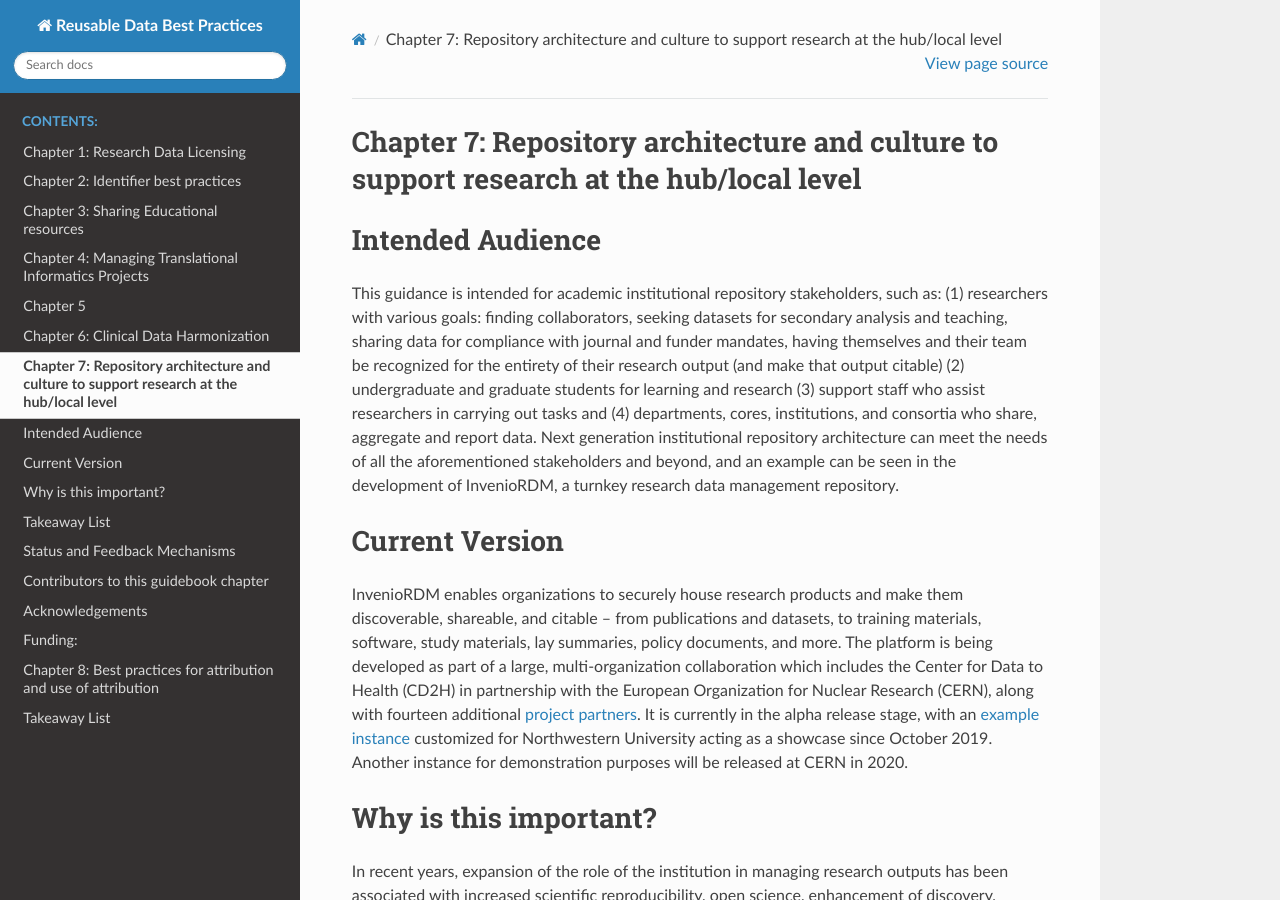
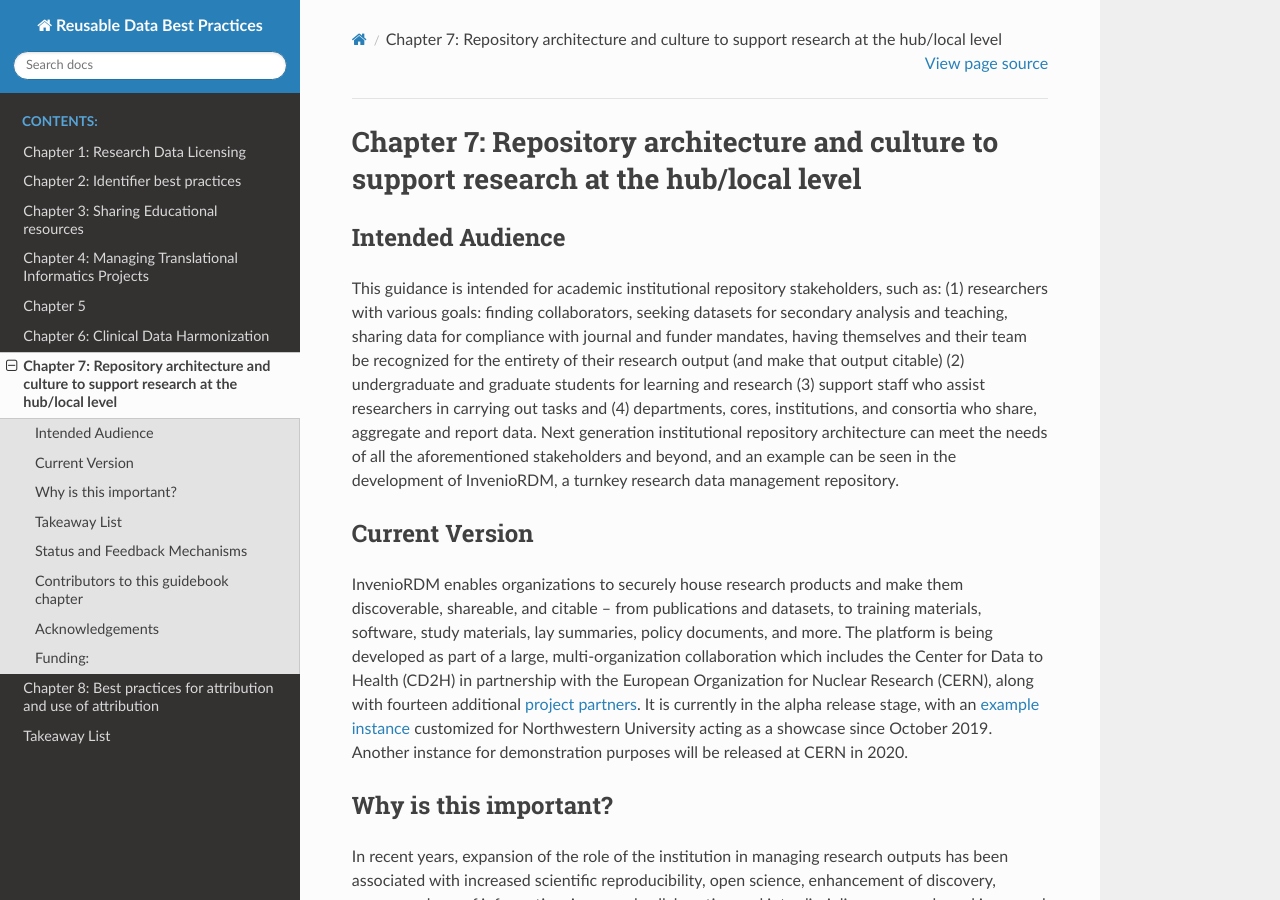
Before and after one commit to data2health/informatics-playbook, a Sphinx documentation site: the page built from docs/chapters/chapter_7.md, in a window 1280 px wide and 900 px high. Built offline with Sphinx 7.4.7 and the Read the Docs theme 2.0.0, drawn with Linux system fonts in a browser that asks for light colours.

```diff
--- a/docs/chapters/chapter_7.md
+++ b/docs/chapters/chapter_7.md
@@ -1,14 +1,14 @@
 # Chapter 7: Repository architecture and culture to support research at the hub/local level
 
-# Intended Audience
+## Intended Audience
 
 This guidance is intended for academic  institutional repository stakeholders, such as:  (1) researchers with various goals: finding collaborators, seeking datasets for secondary analysis and teaching, sharing data for compliance with journal and funder mandates, having themselves and their team be recognized for the entirety of their research output (and make that output citable) (2) undergraduate and graduate students for learning and research (3) support staff who assist researchers in carrying out tasks and (4) departments, cores, institutions, and consortia who share, aggregate and report data. Next generation institutional repository architecture can meet the needs of all the aforementioned stakeholders and beyond, and an example can be seen in the development of InvenioRDM, a turnkey research data management repository.
 
-# Current Version
+## Current Version
 
 InvenioRDM enables organizations to securely house research products and make them discoverable, shareable, and citable – from publications and datasets, to training materials, software, study materials, lay summaries, policy documents, and more. The platform is being developed as part of a large, multi-organization collaboration which includes the Center for Data to Health (CD2H) in partnership with the European Organization for Nuclear Research (CERN), along with fourteen additional [project partners](https://inveniosoftware.org/blog/2019-04-29-rdm/). It is currently in the alpha release stage, with an [example instance](https://vtfsmghslapps04.fsm.northwestern.edu/) customized for Northwestern University acting as a showcase since October 2019. Another instance for demonstration purposes will be released at CERN in 2020.
 
-# Why is this important?
+## Why is this important?
 
 In recent years, expansion of the role of the institution in managing research outputs has been associated with increased scientific reproducibility, open science, enhancement of discovery, access, and use of information, increased collaboration and interdisciplinary research, and increased long-term stewardship of scholarly outputs [(MIT Report on the Future of Libraries, 2016)](https://future-of-libraries.mit.edu/). This management is frequently accomplished through “open, trusted, durable, interdisciplinary, interoperable content platform” that supports research data throughout its lifecycle [(MIT)](https://future-of-libraries.mit.edu/). The Confederation of Open Access Repositories (COAR), an organization serving repositories and repository networks around the globe, released in 2018 [guiding principles](https://www.coar-repositories.org/news-updates/what-we-do/next-generation-repositories/) for these platforms. The recommendations include:
 
@@ -41,7 +41,7 @@ With no shortage of [data repositories](https://journals.plos.org/plosone/s/data
 
 These desired behaviors of next generation repositories reflect researchers’ needs to make their research inclusive, participatory, and reproducible. These functions can be enabled through increased interaction with and interoperability of resources, support for commentary and annotation, support for discovery through navigation, user identification, verification, profiles, and alerts, and integration with other systems for managing research output and measuring research impact, such as CRIS systems.
 
-# Takeaway List
+## Takeaway List
 
 The architecture of a research repository able to support research needs moving forward meets all the specifications of the next generation repository as outlined above, and is modular and scalable, allowing for improvements in the future based on evolving user needs. InvenioRDM is an exemplar next generation repository, and its modular architecture and strong use of standards helps ensure the ability of the platform to support best practices in research data management. Each record in InvenioRDM is minted a DOI, a permanent identifier exposed through [DataCite](https://datacite.org/) that is available for citation and compliance with data sharing requirements. Robust metadata, an open API, and the powerful Elasticsearch full-text search engine ensures that deposited data is findable, accessible, interoperable, and reusable, and also allows for discovery through navigation and batch discovery of resources. As part of the “Reusable” element of FAIR data, licenses are declared with records in InvenioRDM to make terms of reuse immediately clear. These features of the InvenioRDM architecture support data sharing, innovation, knowledge dissemination, and interdisciplinary collaboration.
 
@@ -57,13 +57,13 @@ To reap the greatest benefits from the next generation repository features of In
 4. Attribute credit where credit is due (attribution chapter link)
 5. Make sure you do not include any personal identifiable information (PII) in the record
 
-# Status and Feedback Mechanisms
+## Status and Feedback Mechanisms
 
 The next generation repository InvenioRDM was launched with an alpha version at the end of October 2019. The Product Roadmap Overview can be seen [here](https://invenio-software.org/products/rdm/roadmap/), and the Invenio Project Board, outlining future month-long project sprints, can be seen [here](https://github.com/orgs/inveniosoftware/projects). The InvenioRDM team also maintains a public [GitHub site](https://github.com/galterlibrary/InvenioRDM-at-NU) where Issues can be added regarding metadata, user interface requirements, and more.
 
 Daily updates are available on a public [Gitter chat](https://gitter.im/inveniosoftware/InvenioRDM). Monthly updates are made at the Resource Discovery Core meetings (open to the CD2H community) typically held on the last Thursday of the month at 1:00pm ET. The rolling meeting notes can be seen [here](https://docs.google.com/document/d/1vVXuhtwmcOi3Ye9tCwgFaS8KxzX6BT3nqlh5YhuV9Nk/edit?usp=sharing). To contact the InvenioRDM team, please use the CD2H [#InvenioRDM](https://app.slack.com/client/T4SPTQGE7/CGH677GUT/user_profile/UGCFPEPQE) Slack channel.
 
-# Contributors to this guidebook chapter
+## Contributors to this guidebook chapter
 Name | Institution | ORCID
 -- | -- | --
 Sara Gonzales | Northwestern University | 0000-0002-1193-2298
@@ -76,7 +76,7 @@ Lars Holm Nielsen | CERN |
 Kai Wörner | Universität Hamburg | 0000-0001-8939-4437
 Kristi Holmes | Northwestern University | 0000-0001-8420-5254
 
-# Acknowledgements
+## Acknowledgements
 
 * [Brookhaven National Laboratory](https://www.bnl.gov/world/)
 * [Caltech Library](https://www.library.caltech.edu/)
@@ -92,6 +92,6 @@ Kristi Holmes | Northwestern University | 0000-0001-8420-5254
 * [Unversität Hamburg](https://www.fdm.uni-hamburg.de/en.html)
 * [WWU Münster](https://www.uni-muenster.de/en/)
 
-# Funding:
+## Funding:
 
 This work was supported in part by the CERN Knowledge Transfer Fund, the National Institutes of Health’s National Center for Advancing Translational Sciences CTSA Program Center for Data to Health (Grant U24TR002306), and the many contributions of the project partners listed at [Invenio](https://inveniosoftware.org/products/rdm/).
```
